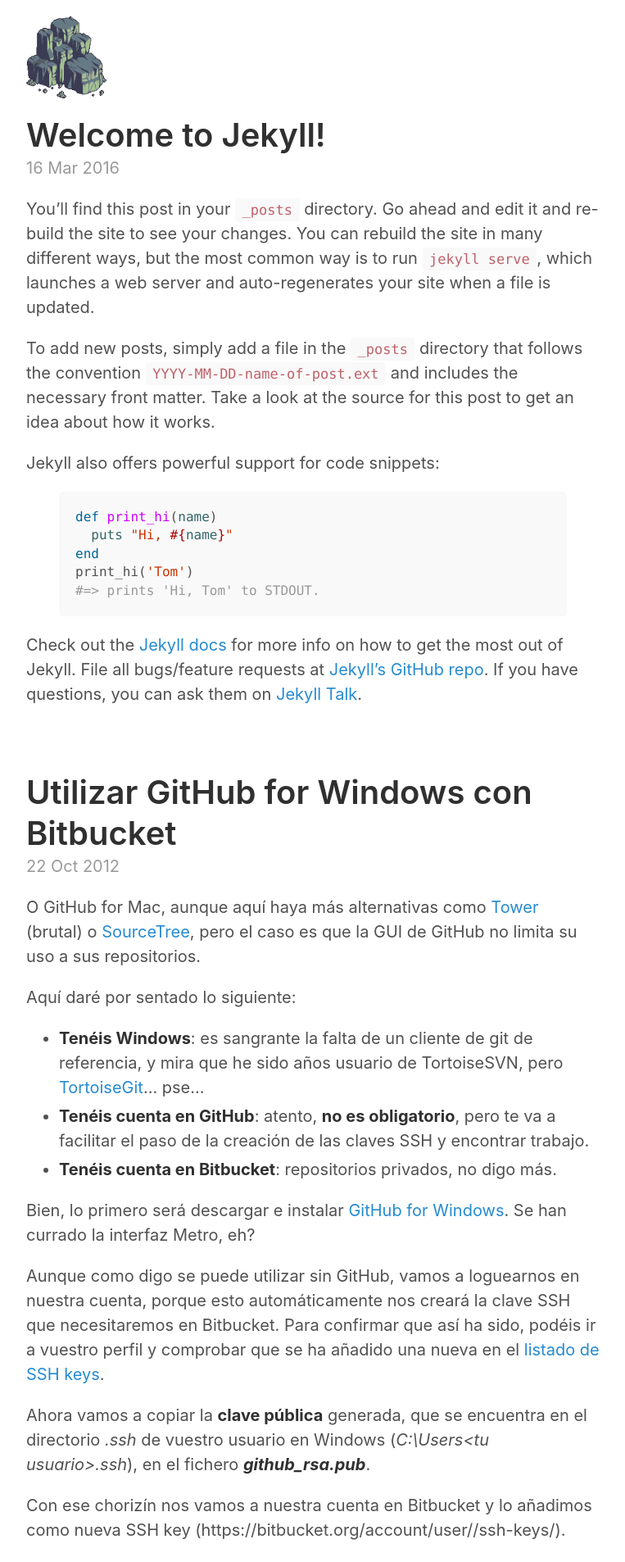
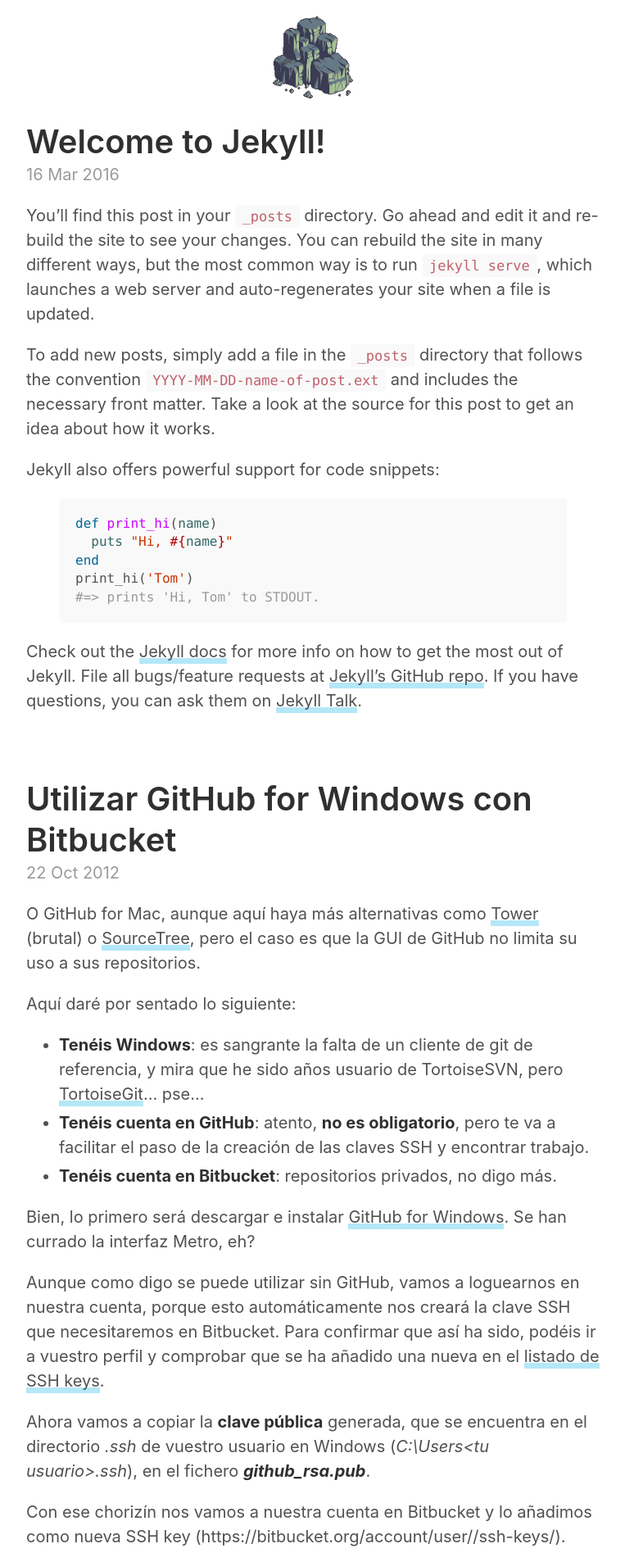
Before and after one commit to ferjgar/ferjgar.github.io, a Jekyll site: the page built from index.html, in a window 1280 px wide. Shown: the top 1906 px of the page at 82% size, without its empty margins (258-1021 px from the left). Built offline with Jekyll 4.4.1, drawn with Linux system fonts in a browser that asks for light colours; the list of posts is cut into pages by our own code.

Commit message:
Playing with styles

```diff
--- a/404.html
+++ b/404.html
@@ -1,7 +1,6 @@
 ---
 layout: default
 title: "404: Page not found"
-permalink: 404.html
 ---
 
 <div class="page">
--- a/_layouts/post.html
+++ b/_layouts/post.html
@@ -5,7 +5,9 @@
 <article class="post">
   <h1 class="post-title">{{ page.title }}</h1>
   <time datetime="{{ page.date | date_to_xmlschema }}" class="post-date">{{ page.date | date_to_string }}</time>
-  {{ content }}
+  <div class="post-content">
+    {{ content }}
+  </div>
 </article>
 
 {% if site.related_posts != empty %}
--- a/_sass/_ferjgar.scss
+++ b/_sass/_ferjgar.scss
@@ -1,14 +1,36 @@
 // ferjgar.rocks awesome styles!
+
+@mixin underlined-link {
+  a {
+    text-decoration: none;
+    border-bottom:3px solid #b4e7f8;
+    box-shadow:inset 0 -4px 0 #b4e7f8;
+    color:inherit;
+    -webkit-transition: background .15s cubic-bezier(.33,.66,.66,1);
+    transition: background .15s cubic-bezier(.33,.66,.66,1);
+
+    &:hover, &:focus, &:active {
+      background:#b4e7f8;
+    }
+  }
+}
 
 .masthead {
   margin: 0;
+  text-align: center;
 
   img {
     margin: 0;
     height: 100px;
+    display: inline;
   }
 }
 
 .footer {
+  @include underlined-link;
   text-align: right;
 }
+
+.post-content {
+  @include underlined-link;
+}
--- a/index.html
+++ b/index.html
@@ -14,7 +14,9 @@
 
       <time datetime="{{ post.date | date_to_xmlschema }}" class="post-date">{{ post.date | date_to_string }}</time>
 
+      <div class="post-content">
         {{ post.content }}
+      </div>
     </article>
   {% endfor %}
 </div>
```
Lines whose indentation alone changed are shown as unchanged.
